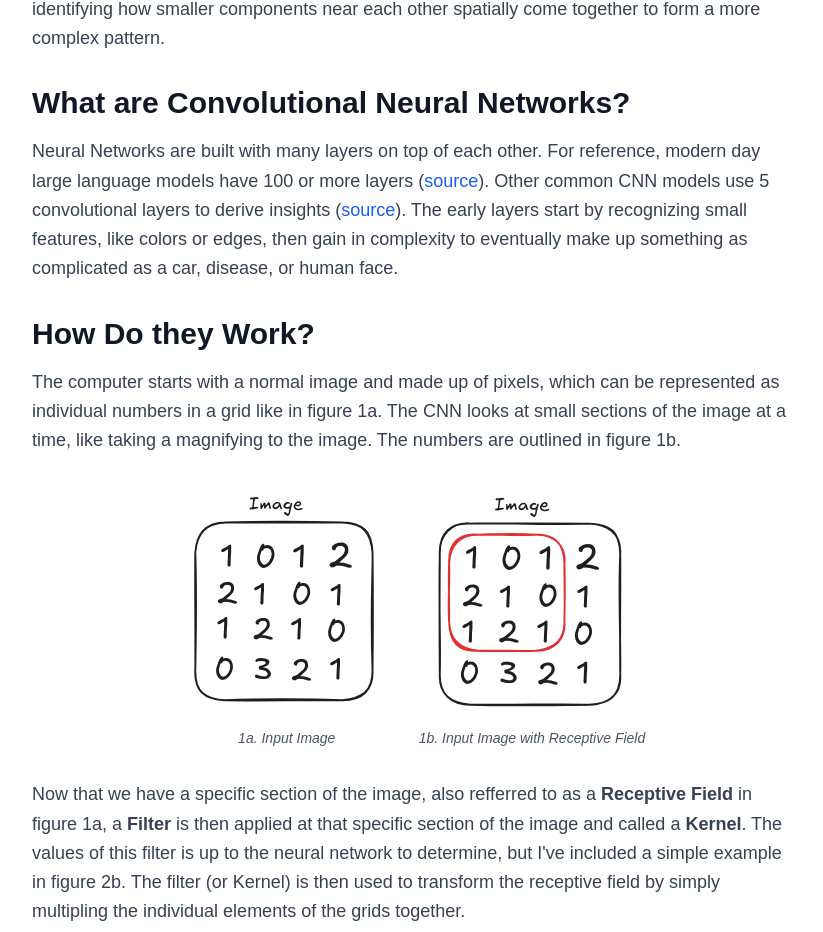
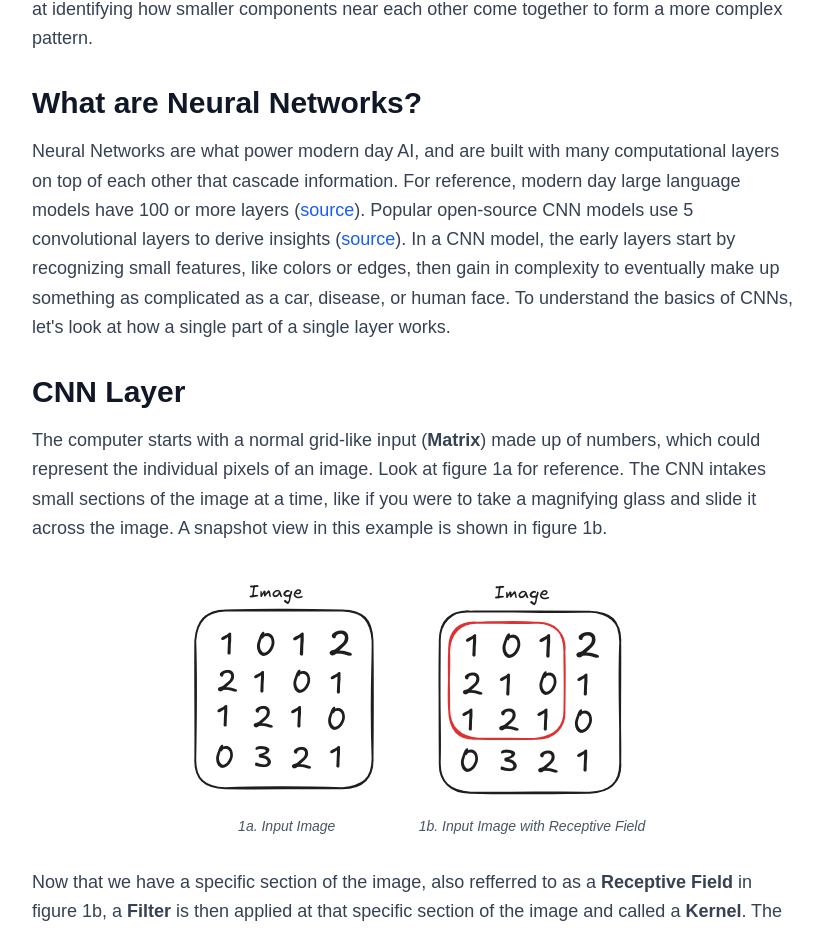
Before and after one commit to JackH11/personal_portfolio2, a Next.js app: page /blog/understanding-cnns in a window 1280 px wide. Shown: the part 820-1752 px from the top of the page, without its empty margins (224-1047 px from the left). Built offline with nearby package versions, Linux system fonts and the light colour scheme.

Commit message:
added projects and blog page

```diff
--- a/src/app/blog/[slug]/page.tsx
+++ b/src/app/blog/[slug]/page.tsx
@@ -19,23 +19,24 @@ const blogPosts = {
       <p class="text-lg text-gray-700 leading-relaxed mb-8">
       Convolutional Neural Networks (CNNs) are a core component of modern day AI advancements, and excel in areas of spatial recognition, speech, or audio signals,
       where the model needs to understand the importance of a feature in the context of the other features around it.
-      Low-level, think about how the color at a single point in an image is closely related to the points directly around it.
-      High level, think about how the meaning of a word can be enriched by the words around it in the same sentence, or
+      On a low level, think about how the color at a single point in an image is closely related to the points directly around it.
+      On a higher level, think about how the meaning of a word can be enriched by the words around it in the same sentence, or
       how a person's face can be identified by all the features; eyes, nose, mouth, etc, in relation to each other. Convolutional Neural Networks
-      excel at identifying how smaller components near each other spatially come together to form a more complex pattern.
+      excel at identifying how smaller components near each other come together to form a more complex pattern.
       </p>
 
-      <h2 class="text-3xl font-bold text-gray-900 mb-4">What are Convolutional Neural Networks?</h2>
-      <p class="text-lg text-gray-700 leading-relaxed mb-8">Neural Networks are built with many layers on top of each other. For reference,
-      modern day large language models have 100 or more layers (<a href="https://oecs.mit.edu/pub/zp5n8ivs/release/1" class="text-blue-600 hover:text-blue-800">source</a>).
-      Other common CNN models use 5 convolutional layers to derive insights (<a href="https://developer.nvidia.com/blog/deep-learning-self-driving-cars" class="text-blue-600 hover:text-blue-800">source</a>).
-      The early layers start by recognizing small features, like colors or edges, then gain in complexity to eventually make up something as complicated as a car,
-      disease, or human face. </p>
+      <h2 class="text-3xl font-bold text-gray-900 mb-4">What are Neural Networks?</h2>
+      <p class="text-lg text-gray-700 leading-relaxed mb-8">Neural Networks are what power modern day AI, and are built with many computational layers on top of each other that
+      cascade information. For reference, modern day large language models have 100 or more layers (<a href="https://oecs.mit.edu/pub/zp5n8ivs/release/1" class="text-blue-600 hover:text-blue-800">source</a>).
+      Popular open-source CNN models use 5 convolutional layers to derive insights (<a href="https://developer.nvidia.com/blog/deep-learning-self-driving-cars" class="text-blue-600 hover:text-blue-800">source</a>).
+      In a CNN model, the early layers start by recognizing small features, like colors or edges, then gain in complexity to eventually make up something as complicated as a car,
+      disease, or human face. To understand the basics of CNNs, let's look at how a single part of a single layer works.</p>
 
-      <h2 class="text-3xl font-bold text-gray-900 mb-4">How Do they Work?</h2>
-      <p class="text-lg text-gray-700 leading-relaxed mb-8">The computer starts with a normal image and made up of pixels, which can be represented
-      as individual numbers in a grid like in figure 1a. The CNN looks at small sections of the image at a time,
-      like taking a magnifying to the image. The numbers are outlined in figure 1b.
+      <h2 class="text-3xl font-bold text-gray-900 mb-4">CNN Layer</h2>
+      <p class="text-lg text-gray-700 leading-relaxed mb-8">
+      The computer starts with a normal grid-like input (<strong>Matrix</strong>) made up of numbers, which could represent the
+      individual pixels of an image. Look at figure 1a for reference. The CNN intakes small sections of the image at a time,
+      like if you were to take a magnifying glass and slide it across the image. A snapshot view in this example is shown in figure 1b.
       </p>
 
       <div class="my-8">
@@ -63,10 +64,10 @@ const blogPosts = {
         </div>
       </div>
       <p class="text-lg text-gray-700 leading-relaxed mb-8">
-      Now that we have a specific section of the image, also refferred to as a <strong>Receptive Field</strong> in figure 1a, a <strong>Filter</strong> is then applied at that specific
-      section of the image and called a <strong>Kernel</strong>. The values of this filter is up to the neural
-      network to determine, but I've included a simple example in figure 2b. The filter (or Kernel) is then used to transform the receptive field
-      by simply multipling the individual elements of the grids together.
+      Now that we have a specific section of the image, also refferred to as a <strong>Receptive Field</strong> in figure 1b, a <strong>Filter</strong> is then applied at that specific
+      section of the image and called a <strong>Kernel</strong>. The values of this filter are determined by the neural
+      network and perfected through training. I've included a simple example in figure 2b to illustruate what a filter might contain. The <strong>Filter</strong> (or <strong>Kernel</strong>)
+      is then used to transform the receptive field by simply multipling the individual elements of the grids together.
       </p>
       <div class="my-8">
         <div class="flex justify-center items-start gap-8">
@@ -94,9 +95,10 @@ const blogPosts = {
       </div>
 
       <p class="text-lg text-gray-700 leading-relaxed mb-8">
-      By multipling each number in the receptive field by the corresponding number in the filter, we get the output matrix. Think 1x1 + 0x1 + 1*1 ...
-      Each multiplication of the two grids is summed to get a final output. The red box in the first image can be shifted three times to create a total
-      of four outputs. We thus end up with four outputs, each corresponding to a different part of the image.
+      Figure 2a shows the receptive field capture from figure 1b.By multipling each number in the receptive field by the corresponding number in the filter, we get the output matrix.
+      Think 1x1, 0x1, 1*1 ...
+      After all the numbers are multiplied in the two grids is summed to get a final output. The red box in the first image can be shifted three times to create a total
+      of four outputs. We thus end up with grid of four outputs, each corresponding to a different part of the image.
       </p>
       <div class="my-8">
         <div class="flex justify-center items-start gap-8">
@@ -118,23 +120,26 @@ const blogPosts = {
       <p class="text-lg text-gray-700 leading-relaxed mb-8">
       This output matrix is very simple, being only four numbers, and doesn't tell us or the computer very much. By itself, a single output (<strong>neuron</strong>)
       won’t get you very far. By drastically increasing the number of inputs, filters, and computations, the neural network can begin to deduce something meaningful.
-      Hence, the rush in tech companies to scale up hardware and compute. Add enough filters and a car just might be able to drive itself (of course this is drastric
-      oversimplification) A well-built CNN will be able to derive insights from these values.
+      Tech companies building AI models are rushing to scale up hardware and compute. Add enough filters and a car just might be able to drive itself (drastric
+      oversimplification). A well-built CNN will be able to derive insights from these values.
       In a real AI system like those found in Modern Day self-driving cars and Medical diagnostic images, there would be tens of millions of these outputs stacked
-      horizontally to span the image or on top of each other to create something useful. AiDoc uses CNNs to assess medical X-ray images and search for disease,
-      or bone fractures (<a href="https://www.aidoc.com/learn/blog/how-ai-algorithms-work-on-x-rays/" class="text-blue-600 hover:text-blue-800">source</a>).
+      horizontally to span the image or on top of each other to create something useful. AiDoc is a real-world example of a company that uses CNNs to assess medical X-ray
+      images and search for disease, or bone fractures (<a href="https://www.aidoc.com/learn/blog/how-ai-algorithms-work-on-x-rays/" class="text-blue-600 hover:text-blue-800">source</a>).
       </p>
       <h2 class="text-3xl font-bold text-gray-900 mb-4">Limitations</h2>
       <p class="text-lg text-gray-700 leading-relaxed mb-8">What are the requirements and limitations? Neural networks tend to lack interpretability.
       As demonstrated above, it’s hard to express why a -4, (or a much large combination of numbers) might be relevant to predicting the task.
       In line with standard Neural Networks, CNN’s are data-hungry, meaning they require millions of labels to derive meaningful insights from the inputs.
-      Waymo, the fast-growing self-driving car company, mentions CNN’s as a standard architecture, but that they require a lot of computation and time
+      And can take a lot of time to train and query.
+      Waymo, the fast-growing self-driving car company, mentions CNN’s as a standard architecture, but their intense demand hurts their candidacy for
+      being the prime architecture for self-driving cars.
       (<a href="https://waymo.com/blog/2020/05/vectornet" class="text-blue-600 hover:text-blue-800">source</a>).
       </p>
       <h2 class="text-3xl font-bold text-gray-900 mb-4">Conclusion</h2>
       <p class="text-lg text-gray-700 leading-relaxed mb-8">CNNs are made up of many simple components, that when combined, can begin to understand complex patterns
-      within an image or other dataset that's spatially organized. To derive meaningful output, many of these computations need to be repeated and tuned, hence the
-      rush in tech companies to scale up hardware and compute.
+      within an image or other dataset that's spatially organized. Many of these computations need to be repeated, tuned, and carefully monitored during
+      the training phase. This intense demand for compute is what's driving AIchip companies valuations' to soar and a the rush
+      of tech companies to scale up AI infrastructure.
       </p>
     `
   }
--- a/src/app/projects/page.tsx
+++ b/src/app/projects/page.tsx
@@ -16,8 +16,8 @@ export default function Projects() {
       title: "Collision Avoidance RL Agent",
       description: "A collision avoidance RL agent that uses a DQN algorithm to navigate a 2D environment.",
       technologies: ["Python", "PyTorch", "Gymnasium", "RLlib", "TensorBoard"],
-      github: "https://github.com/example/ecommerce",
-      live: "https://ecommerce-demo.com",
+      github: "https://github.com/JackH11/collision_avoidance",
+      live: "",
       image: "/images/ecommerce-preview.jpg",
       year: "2025"
     }
```
Also changed, not shown: src/app/page.tsx (+28 -5 lines).
